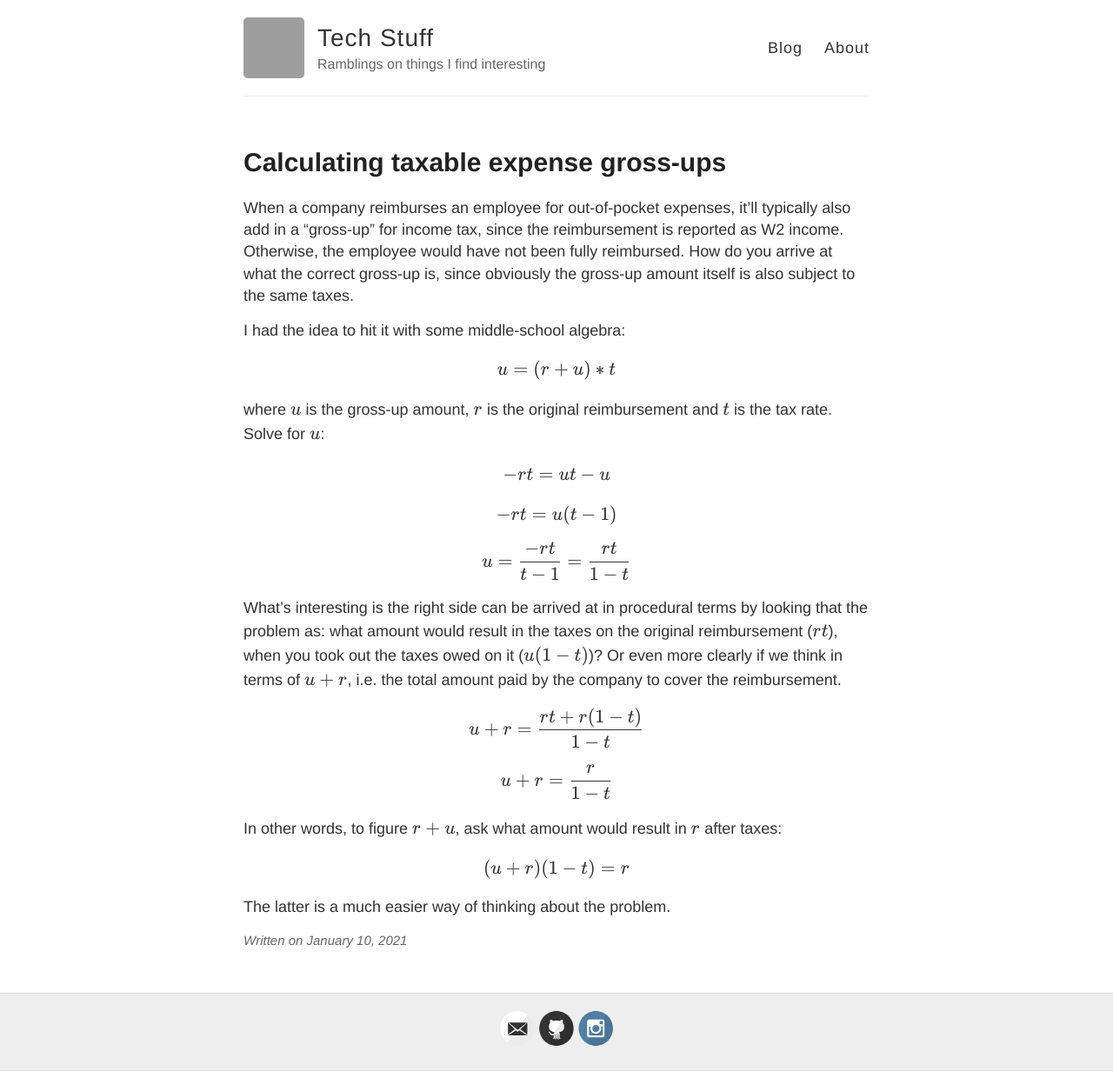
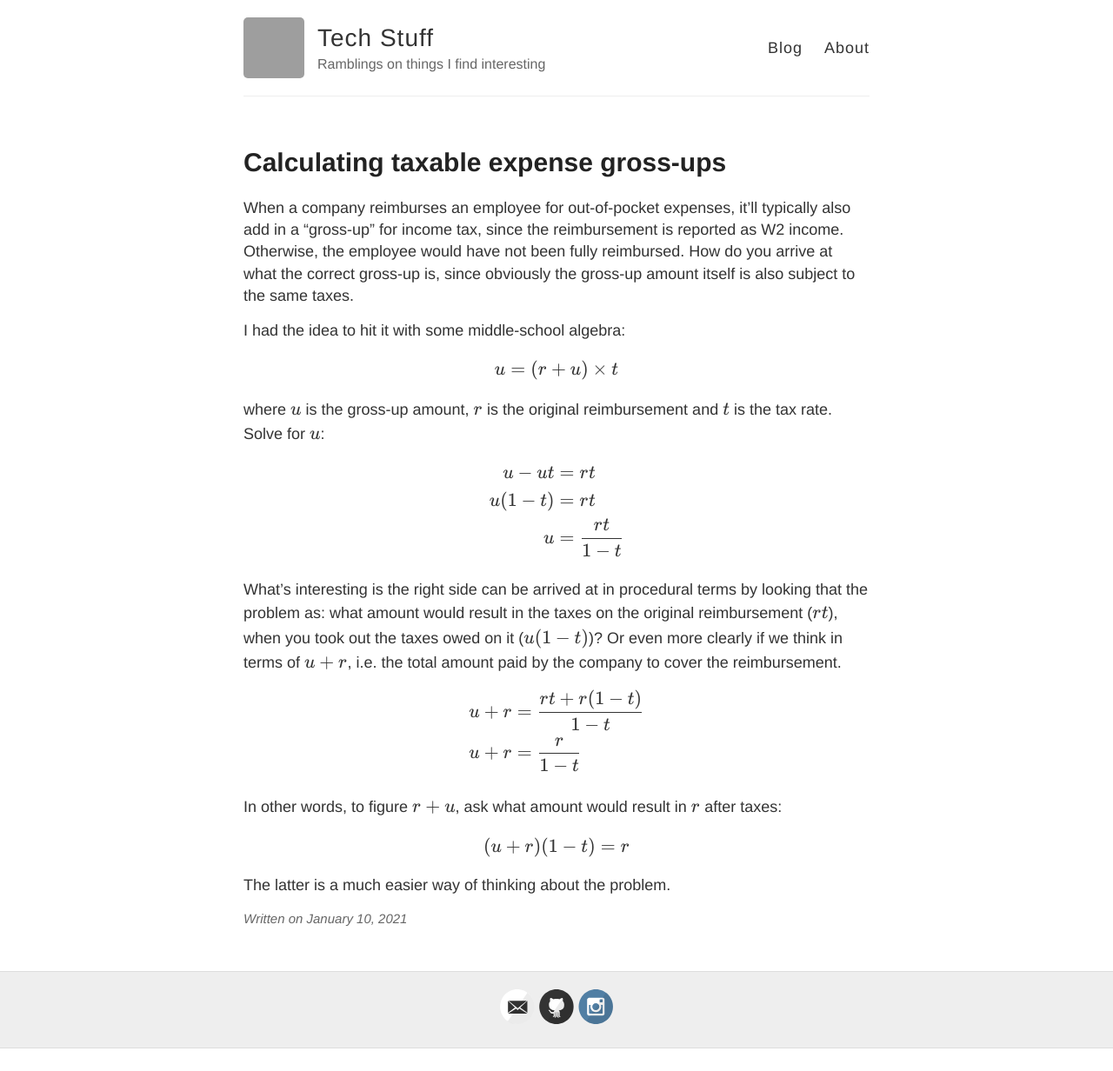
Before and after one commit to aymarino/aymarino.github.io, a Jekyll site: the page built from _posts/2021-1-10-gross-up.md, in a window 1280 px wide. Shown: the whole page at 87% size. Built offline with Jekyll 4.4.1, drawn with Linux system fonts in a browser that asks for light colours; nearby versions of some CDN libraries; after the commit the page ends 1206 px from its top, so only the background shows below that; grey boxes are pictures that could not be loaded.

Commit message:
Use 'aigned' equations

```diff
--- a/_posts/2021-1-10-gross-up.md
+++ b/_posts/2021-1-10-gross-up.md
@@ -7,21 +7,22 @@ When a company reimburses an employee for out-of-pocket expenses, it'll typicall
 
 I had the idea to hit it with some middle-school algebra:
 
-$$ u = (r + u) * t $$
+$$ u = (r + u) \times t $$
 
 where \\(u\\) is the gross-up amount, \\(r\\) is the original reimbursement and \\(t\\) is the tax rate. Solve for \\(u\\):
 
-$$ -rt = ut - u $$
-
-$$ -rt = u(t - 1) $$
-
-$$ u = \frac{-rt}{t - 1} = \frac{rt}{1 - t} $$
+$$ \begin{aligned}
+    u - ut &= rt \\
+    u(1 - t) &= rt \\
+    u &= \frac{rt}{1 - t}
+\end{aligned} $$
 
 What's interesting is the right side can be arrived at in procedural terms by looking that the problem as: what amount would result in the taxes on the original reimbursement (\\(rt\\)), when you took out the taxes owed on it (\\(u (1 - t)\\))? Or even more clearly if we think in terms of \\(u + r\\), i.e. the total amount paid by the company to cover the reimbursement.
 
-$$ u + r = \frac{rt + r(1 - t)}{1 - t} $$
-
-$$ u + r = \frac{r}{1 - t} $$
+$$ \begin{aligned}
+    u + r &= \frac{rt + r(1 - t)}{1 - t} \\
+    u + r &= \frac{r}{1 - t}
+\end{aligned} $$
 
 In other words, to figure \\(r + u\\), ask what amount would result in \\(r\\) after taxes:
 
```
